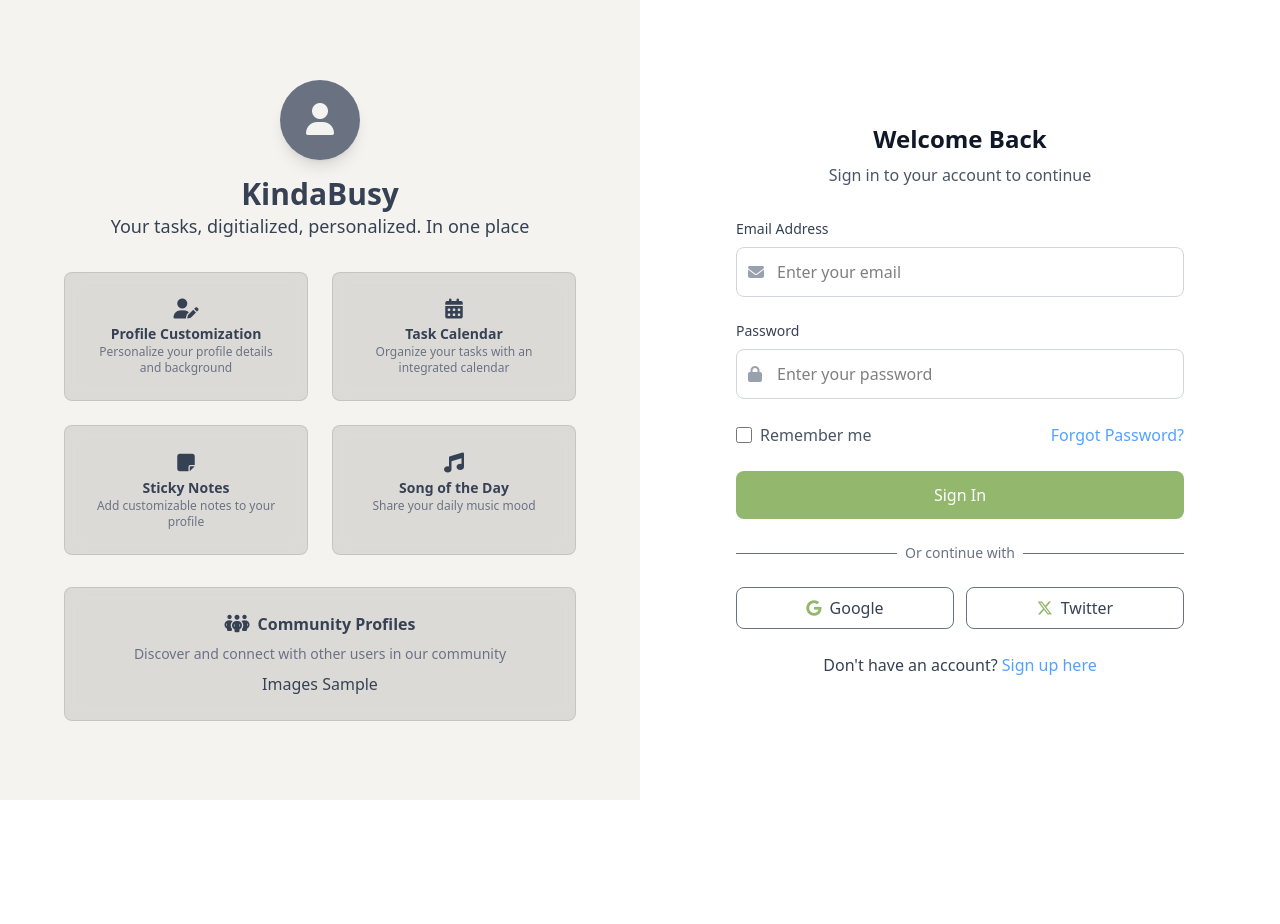
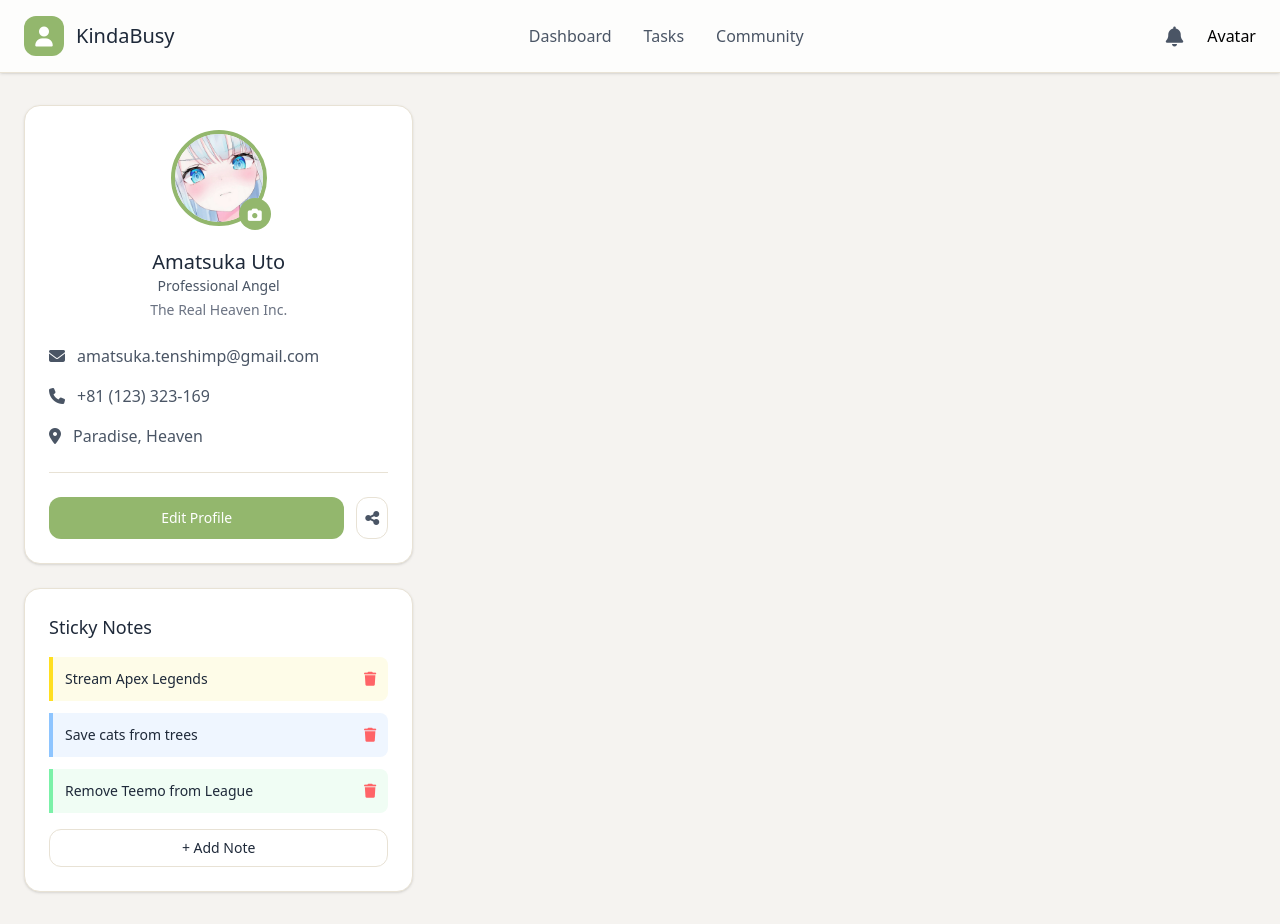
Before and after one commit to MarkLorens/KindaBusy, a React (Vite) app: page / in a window 1280 px wide. Before the commit the page ends 800 px from the top, so only its background shows below. Built offline with nearby package versions, Linux system fonts and the light colour scheme.

Commit message:
Added Navbar and profile section

```diff
--- a/src/App.jsx
+++ b/src/App.jsx
@@ -1,11 +1,10 @@
 import { useState } from "react";
 import Login from "./pages/login";
+import Home from "./pages/home";
 function App() {
-  const [count, setCount] = useState(0);
-
   return (
     <>
-      <Login />
+      <Home />
     </>
   );
 }
--- /dev/null
+++ b/src/components/navbar.jsx
@@ -0,0 +1,34 @@
+const Navbar = () => {
+  return (
+    <div id="Navbar" className="max-w-7xl mx-auto px-6 py-4">
+      <div className="flex items-center justify-between">
+        <div id="Logo-Section" className="space-x-3 flex items-center">
+          <div className="w-10 h-10 bg-sage rounded-xl flex items-center justify-center">
+            <i className="fa-solid fa-user fa-lg text-white"></i>
+          </div>
+          <h1 className="text-xl font-medium text-gray-800">KindaBusy</h1>
+        </div>
+        <nav
+          id="Items-Section"
+          className="hidden md:flex items-center space-x-8 text-gray-600"
+        >
+          <span className="hover:text-sage transition-colors font-medium cursor-pointer">
+            Dashboard
+          </span>
+          <span className="hover:text-sage transition-colors font-medium cursor-pointer">
+            Tasks
+          </span>
+          <span className="hover:text-sage transition-colors font-medium cursor-pointer">
+            Community
+          </span>
+        </nav>
+        <div id="Account-Section" className="flex items-center space-x-4">
+          <i class="fa-solid fa-bell fa-lg p-2 text-gray-600 hover:text-sage transition-colors cursor-pointer"></i>
+          <span>Avatar</span>
+        </div>
+      </div>
+    </div>
+  );
+};
+
+export default Navbar;
--- a/src/index.css
+++ b/src/index.css
@@ -4,4 +4,5 @@
   --color-cream: rgb(245, 243, 240);
   --color-txtLight: theme(colors.gray.500);
   --color-sage: rgb(147, 183, 109);
+  --color-warm: rgb(232, 226, 213);
 }
--- /dev/null
+++ b/src/pages/home.jsx
@@ -0,0 +1,103 @@
+import Navbar from "../components/navbar";
+
+const Home = () => {
+  return (
+    <div className="bg-cream">
+      <div className="bg-white/80 backdrop-blur-sm shadow-sm border-b border-warm sticky z-50">
+        <Navbar />
+      </div>
+      <main id="Main-Content" className="max-w-7xl mx-auto px-6 py-8">
+        <div id="Main-Grid" className="grid grid-cols-1 lg:grid-cols-3 gap-8">
+          <div id="Profile-Section" className="lg:col-span-1">
+            <div className="bg-white rounded-2xl p-6 shadow-sm border border-warm">
+              <div id="Main-Profile" className="text-center mb-6">
+                <div id="Profile-Title" className="relative inline-block">
+                  <img
+                    src="../assets/Uto.jpg"
+                    alt="profile picture"
+                    className="w-24 h-24 rounded-full border-4 border-sage mx-auto"
+                  ></img>
+                  <button className="absolute -bottom-1 -right-1 w-8 h-8 bg-sage text-white rounded-full flex items-center justify-center hover:bg-sage/80 transition-colors cursor-pointer">
+                    <i class="fa-solid fa-camera fa-sm"></i>
+                  </button>
+                </div>
+                <h2 className="text-xl font-medium text-gray-800 mt-4">
+                  Amatsuka Uto
+                </h2>
+                <p className="text-gray-600 text-sm">Professional Angel</p>
+                <p className="text-gray-500 text-sm mt-1">
+                  The Real Heaven Inc.
+                </p>
+              </div>
+              <div id="Profile-Particulars" className="space-y-4">
+                <div
+                  id="Profile-Email"
+                  className="flex items-center space-x-3 text-gray-600"
+                >
+                  <i className="fa-solid fa-envelope"></i>
+                  <span>amatsuka.tenshimp@gmail.com</span>
+                </div>
+                <div
+                  id="Profile-Mobile"
+                  className="flex items-center space-x-3 text-gray-600"
+                >
+                  <i class="fa-solid fa-phone"></i>
+                  <span>+81 (123) 323-169</span>
+                </div>
+                <div
+                  id="Profile-Location"
+                  className="flex items-center space-x-3 text-gray-600"
+                >
+                  <i class="fa-solid fa-location-dot"></i>
+                  <span>Paradise, Heaven</span>
+                </div>
+              </div>
+              <div id="Profile-Edit" className="border-t border-warm mt-6 pt-6">
+                <div className="flex space-x-3">
+                  <button className="flex-1 bg-sage text-white py-2 px-4 rounded-xl text-sm font-medium cursor-pointer hover:bg-sage/80 transition-colors">
+                    Edit Profile
+                  </button>
+                  <button className="p-2 border border-warm rounded-xl hover:bg-warm transition-colors cursor-pointer">
+                    <i class="fa-solid fa-share-nodes text-gray-600"></i>
+                  </button>
+                </div>
+              </div>
+            </div>
+            <div
+              id="Sticky-Notes"
+              className="mt-6 bg-white p-6 rounded-2xl shadow-sm border border-warm"
+            >
+              <h3 className="text-lg font-medium text-gray-800 mb-4">
+                Sticky Notes
+              </h3>
+              <div id="Notes-Section" className="space-y-3">
+                <div className="flex items-center justify-between border-l-4 border-yellow-300 p-3 rounded-r-lg bg-yellow-50">
+                  <p className="text-sm text-gray-800">Stream Apex Legends</p>
+                  <i class="fa-solid fa-trash text-sm cursor-pointer text-red-400 hover:-translate-y-0.5 transition-transform"></i>
+                </div>
+                <div className="flex items-center justify-between border-l-4 border-blue-300 p-3 rounded-r-lg bg-blue-50">
+                  <p className="text-sm text-gray-800">Save cats from trees</p>
+                  <i class="fa-solid fa-trash text-sm cursor-pointer text-red-400 hover:-translate-y-0.5 transition-transformr"></i>
+                </div>
+                <div className="flex items-center justify-between border-l-4 border-green-300 p-3 rounded-r-lg bg-green-50">
+                  <p className="text-sm text-gray-800">
+                    Remove Teemo from League
+                  </p>
+                  <i class="fa-solid fa-trash text-sm cursor-pointer text-red-400 hover:-translate-y-0.5 transition-transform"></i>
+                </div>
+              </div>
+              <div id="Add-Note">
+                <button className="w-full mt-4 py-2 text-sm border border-warm rounded-xl text-gray-800 hover:bg-warm transition-colors cursor-pointer">
+                  + Add Note
+                </button>
+              </div>
+            </div>
+          </div>
+          <div id="Main-Dashboard"></div>
+        </div>
+      </main>
+    </div>
+  );
+};
+
+export default Home;
```
Also changed, not shown: assets/Uto.jpg (added).
